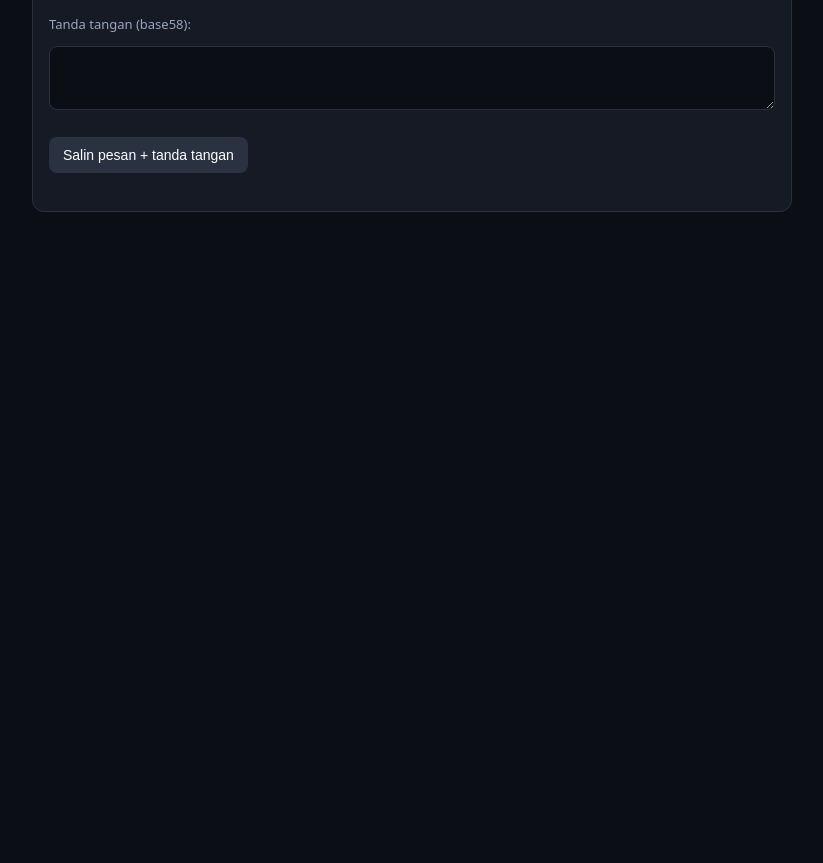
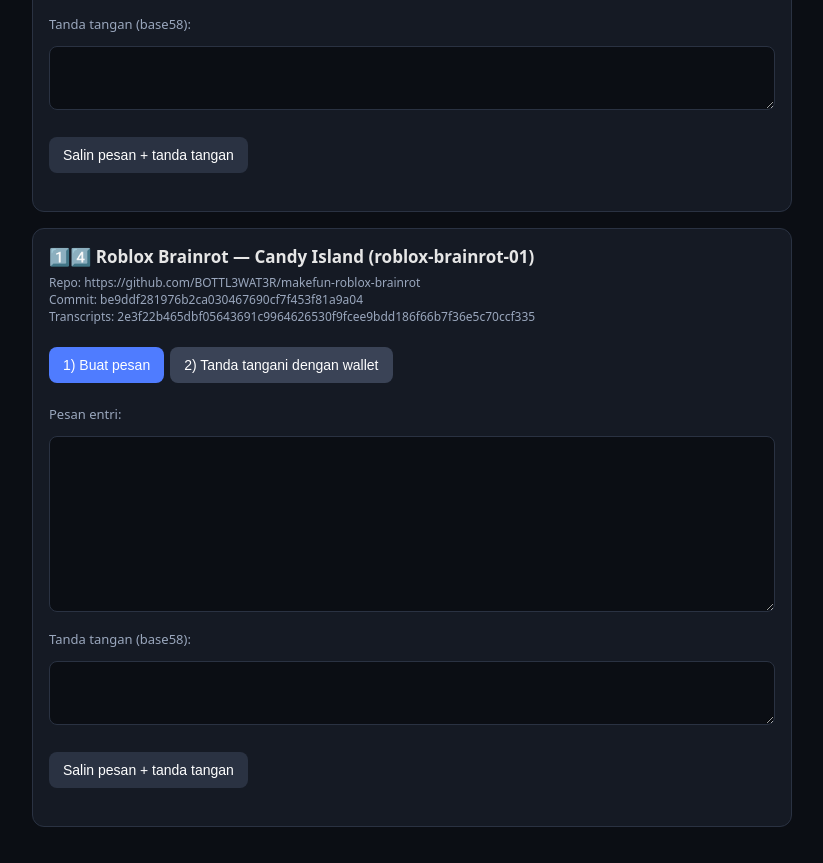
Before and after one commit to BOTTL3WAT3R/makefun-sign, a plain HTML site: page index.html in a window 1280 px wide. Shown: the part 7911-8774 px from the top of the page, without its empty margins (228-1051 px from the left). Before the commit the page ends 8159 px from the top, so only its background shows below. Drawn offline with Linux system fonts and the light colour scheme.

Commit message:
Add roblox-brainrot-01 Candy Island entry (commit be9ddf28, transcripts 2e3f22b4)

```diff
--- a/index.html
+++ b/index.html
@@ -81,7 +81,11 @@ const ENTRIES = [
   { slug: "gta6-trophy-rarity-forecast-01", label: "1️⃣3️⃣ GTA 6 Trophy Forecast (gta6-trophy-rarity-forecast-01)",
     repo: "https://github.com/BOTTL3WAT3R/makefun-gta6-trophy-rarity-forecast",
     commit: "39924f505f2a01f35e2768cd05464c819d68b505",
-    transcripts: "843e57a5f411c2bceb6d26757c1ff61b86aa778b9791738997400eda18190c24" }
+    transcripts: "843e57a5f411c2bceb6d26757c1ff61b86aa778b9791738997400eda18190c24" },
+  { slug: "roblox-brainrot-01", label: "1️⃣4️⃣ Roblox Brainrot — Candy Island (roblox-brainrot-01)",
+    repo: "https://github.com/BOTTL3WAT3R/makefun-roblox-brainrot",
+    commit: "be9ddf281976b2ca030467690cf7f453f81a9a04",
+    transcripts: "2e3f22b465dbf05643691c9964626530f9fcee9bdd186f66b7f36e5c70ccf335" }
 ];
 const B58 = "123456789ABCDEFGHJKLMNPQRSTUVWXYZabcdefghijkmnopqrstuvwxyz";
 function b58encode(bytes) {
```
